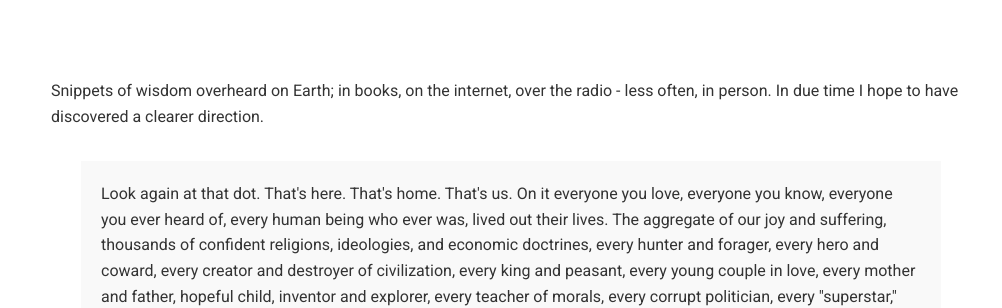
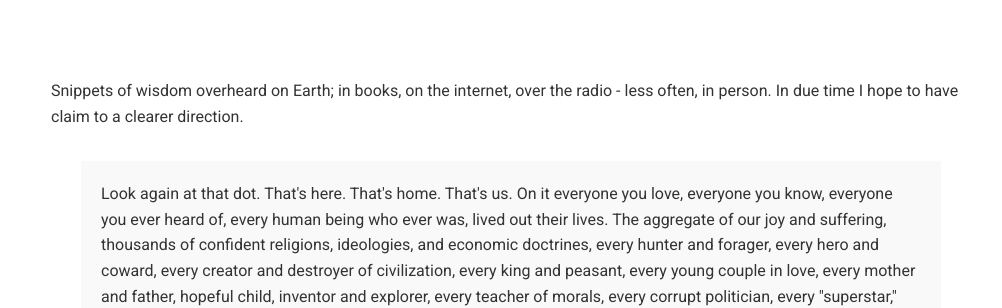
Before and after one commit to overheardonearth/overheardonearth.github.io, a Jekyll site: the page built from about/index.html, in a window 1280 px wide. Shown: the part 178-486 px from the top of the page, without its empty margins (129-1131 px from the left). Built offline with Jekyll 4.4.1, drawn with Linux system fonts in a browser that asks for light colours; comment, search, counter and statistics services are not loaded.

Commit message:
Update index.html

```diff
--- a/about/index.html
+++ b/about/index.html
@@ -4,7 +4,7 @@ comments: true
 title: About
 ---
 <p>
-Snippets of wisdom overheard on Earth; in books, on the internet, over the radio - less often, in person. In due time I hope to have discovered a clearer direction.
+Snippets of wisdom overheard on Earth; in books, on the internet, over the radio - less often, in person. In due time I hope to have claim to a clearer direction.
 
 <div class="media">
   Look again at that dot. That's here. That's home. That's us. On it everyone you love, everyone you know, everyone you ever heard of, every human being who ever was, lived out their lives. The aggregate of our joy and suffering, thousands of confident religions, ideologies, and economic doctrines, every hunter and forager, every hero and coward, every creator and destroyer of civilization, every king and peasant, every young couple in love, every mother and father, hopeful child, inventor and explorer, every teacher of morals, every corrupt politician, every "superstar," every "supreme leader," every saint and sinner in the history of our species lived there--on a mote of dust suspended in a sunbeam.
```
